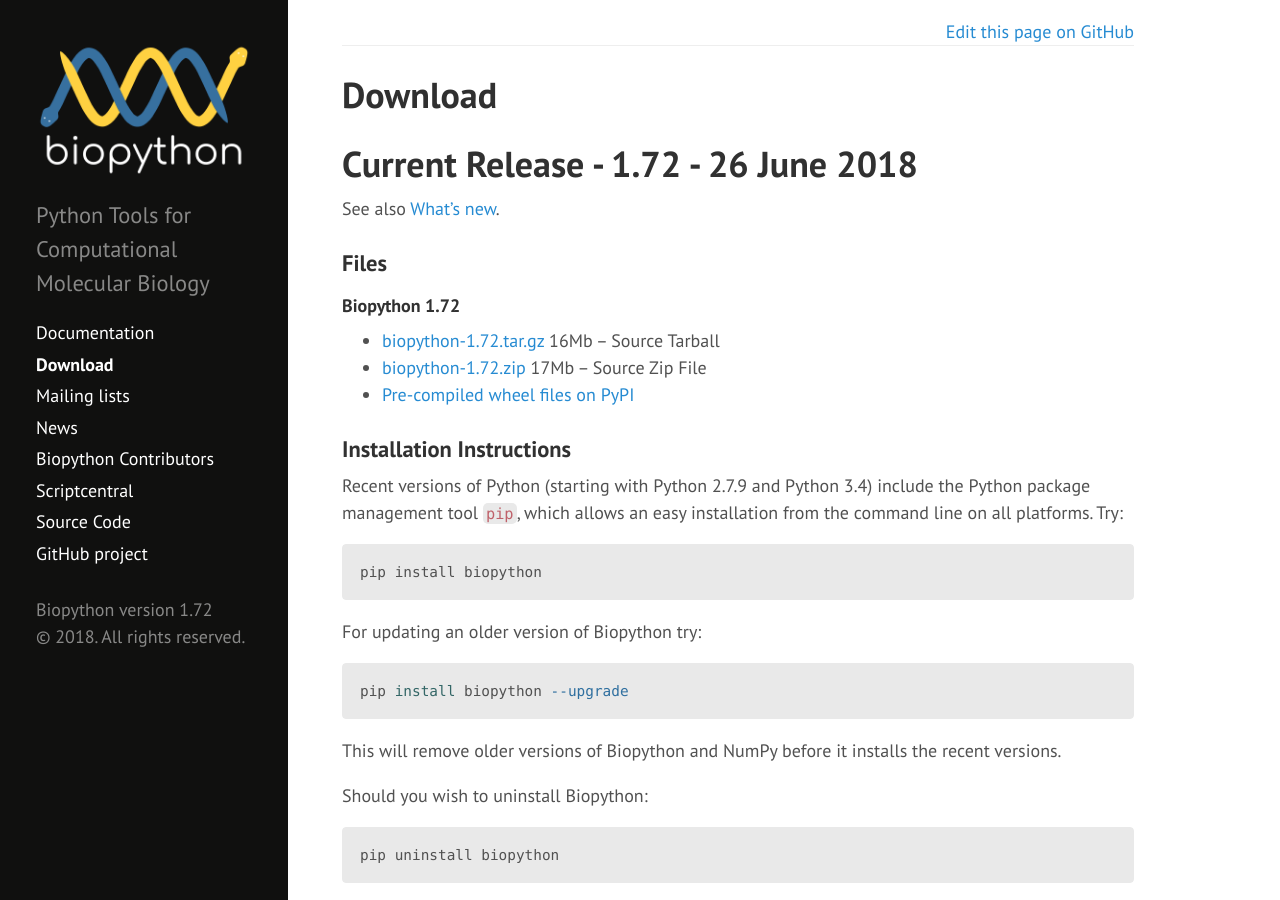
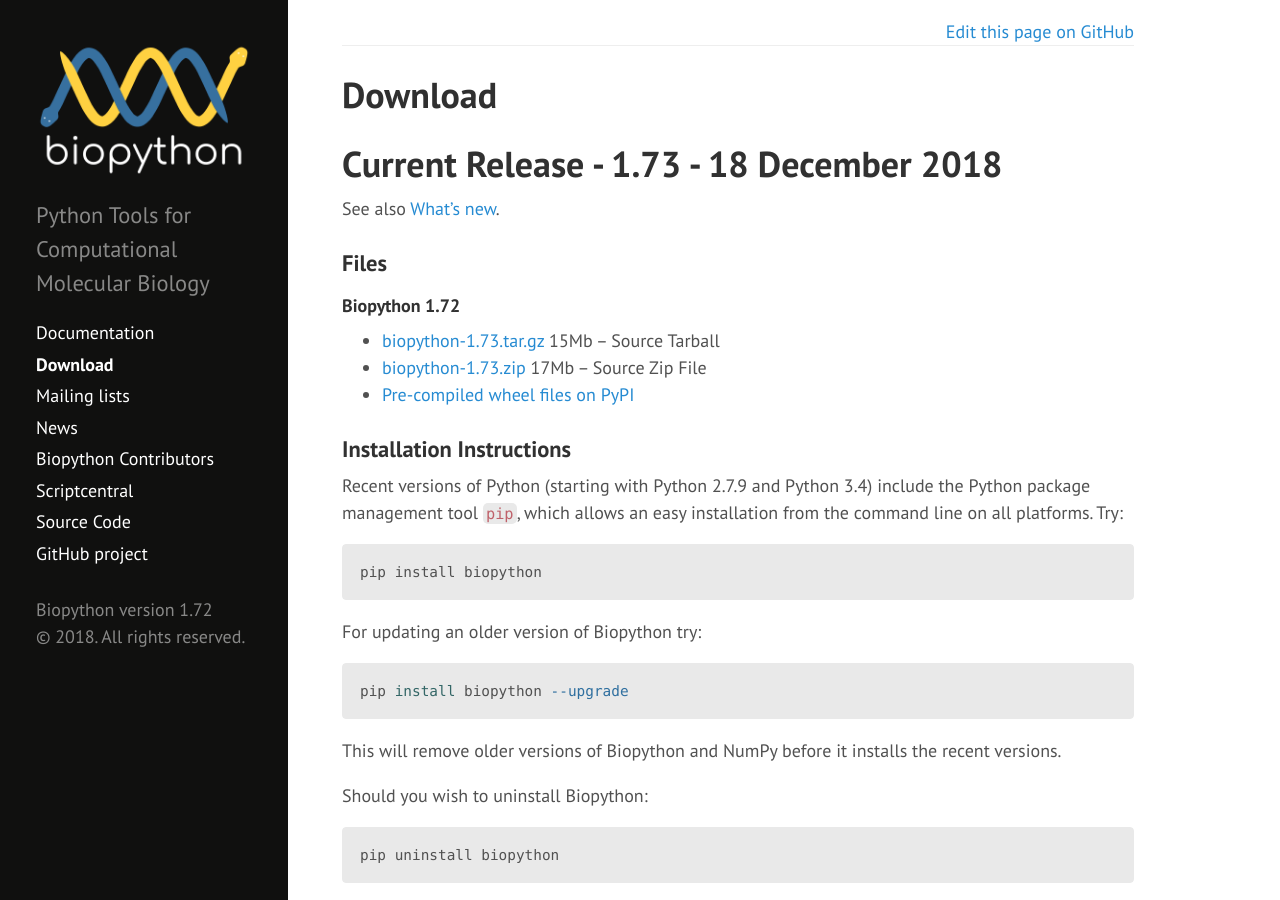
Before and after one commit to biopython/biopython.github.io, a Jekyll site: the page built from wiki/Download.md, in a window 1280 px wide and 900 px high. Built offline with Jekyll 4.4.1, drawn with Linux system fonts in a browser that asks for light colours; some of the changed text lies outside the part shown.

Commit message:
Download links for Biopython 1.73

```diff
--- a/wiki/Download.md
+++ b/wiki/Download.md
@@ -6,8 +6,8 @@ redirect_from:
  - /download/
 ---
 
-Current Release - 1.72 - 26 June 2018
-=====================================
+Current Release - 1.73 - 18 December 2018
+=========================================
 
 See also [What's
 new](https://github.com/biopython/biopython/blob/master/NEWS.rst).
@@ -16,11 +16,11 @@ new](https://github.com/biopython/biopython/blob/master/NEWS.rst).
 
 #### Biopython 1.72
 
--   [biopython-1.72.tar.gz](http://biopython.org/DIST/biopython-1.72.tar.gz)
-    16Mb -- Source Tarball
--   [biopython-1.72.zip](http://biopython.org/DIST/biopython-1.72.zip)
+-   [biopython-1.73.tar.gz](http://biopython.org/DIST/biopython-1.73.tar.gz)
+    15Mb -- Source Tarball
+-   [biopython-1.73.zip](http://biopython.org/DIST/biopython-1.73.zip)
     17Mb -- Source Zip File
--   [Pre-compiled wheel files on PyPI](https://pypi.python.org/pypi/biopython/1.72)
+-   [Pre-compiled wheel files on PyPI](https://pypi.python.org/pypi/biopython/1.73)
 
 ### Installation Instructions
 
```
Also changed, not shown: other parts of wiki/Download.md (+9 -1 lines).
